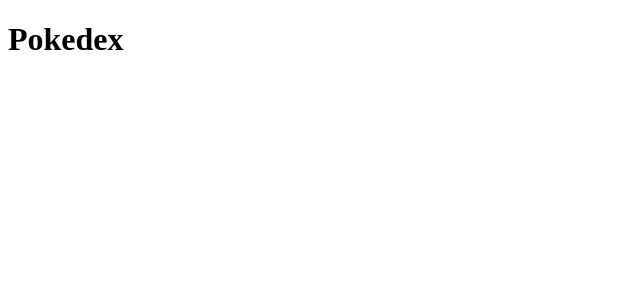
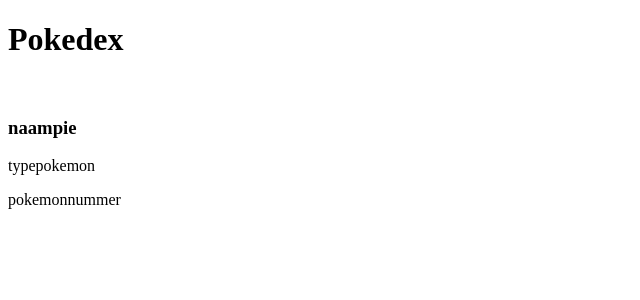
Before and after one commit to PatrickPica/pokeapp, a React (Create React App) app: page /Pokedex in a window 1280 px wide. Shown: the top 300 px of the page, without its empty margins (0-640 px from the left). Built offline with nearby package versions, Linux system fonts and the light colour scheme.

Commit message:
Css en pokedex setupje

```diff
--- a/src/Home.js
+++ b/src/Home.js
@@ -20,9 +20,14 @@
         setWildpokemon("A wild Pokémon appeared!");
         setPokemonImg(data.sprites.other["official-artwork"].front_default);
         console.log(data);
+        setPokemonArray(pokemonArray.slice().push(data));
+        // pokemonArray.slice().push(data)
       })
       .catch(console.error);
   }
+
+  const [pokemonArray, setPokemonArray] = useState([]);
+  console.log(pokemonArray);
 
   return (
     <div className="home">
--- a/src/Pokedex.js
+++ b/src/Pokedex.js
@@ -1,11 +1,20 @@
-import React from "react";
+import React, { useState } from "react";
 import "./pokedex.css";
+
+
 
 function Pokedexpage() {
   return (
-    <div className="pokedexbackground">
+    <div className="pokedex">
       <h1>Pokedex</h1>
-    </div>
+      <div className="PokemonKaart">
+      <img src="" alt=""/>
+      <h3>naampie</h3>
+      <p>typepokemon</p>
+      <p>pokemonnummer</p>
+      </div>
+      </div>
   );
 }
+
 export default Pokedexpage;
```
